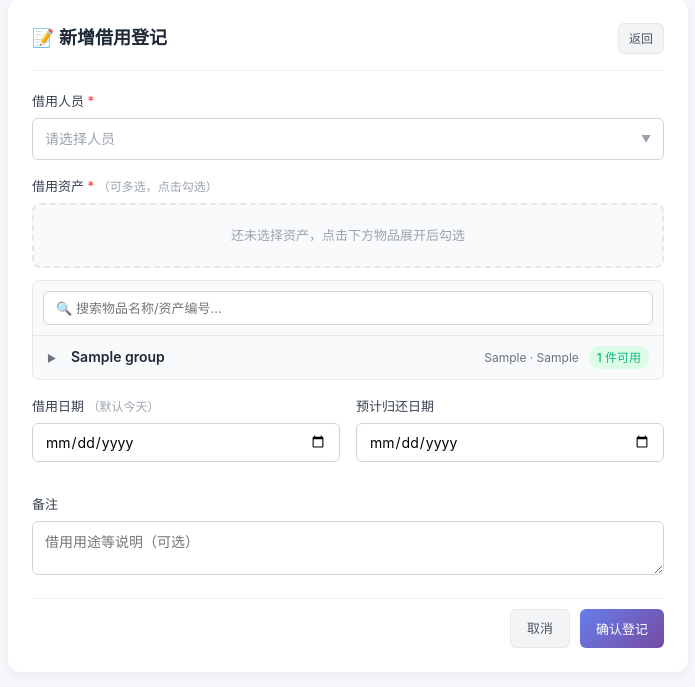
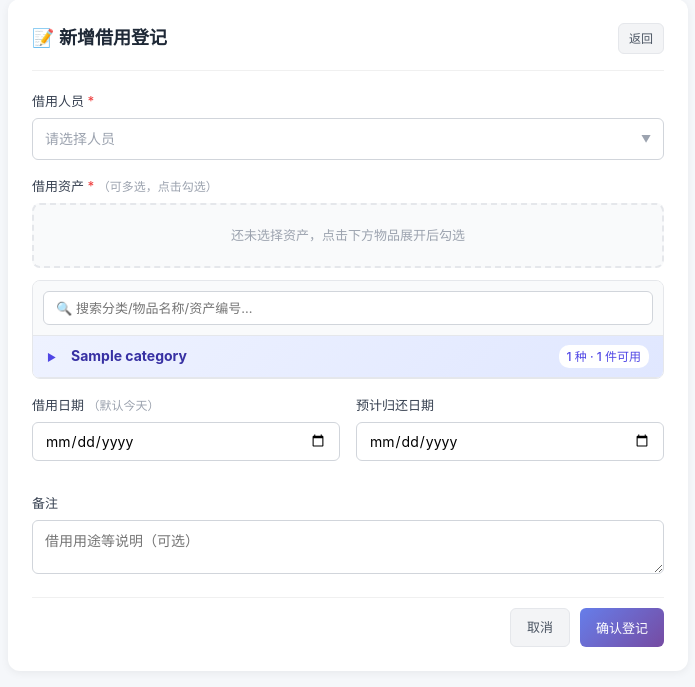
Before and after one commit to jackie251818/item-manager, a Flask app: template templates/borrow_form.html in a window 1280 px wide. Shown: the part 85-772 px from the top of the page, without its empty margins (292-987 px from the left). Run offline with Flask 3, Linux system fonts and the light colour scheme; the template is opened without the code that fills it: most values are stand-ins (such as "Sample title", 1, 10 or a date in 2020); grey boxes marked "Sample" are stand-in pictures; parts of the project's set-up code (start-up, migrations or seed data) failed here and were passed over.

Commit message:
fix: 修复初始化/导入/归还一致性缺陷，借出页新增物品分类层级
- init_db 改为模块加载时执行，修复 Gunicorn 全新部署不建表；
  并发初始化用 BEGIN IMMEDIATE 串行化，迁移仅限老库升级场景，不再触碰存量数据
- 汇总导入修正 expected_return_date/actual_return_date 列名，
  逐行 SAVEPOINT 替代整批 rollback，单行失败不再回滚整批
- 删除借用中记录时释放资产；归还加 status='borrowed' 条件，重复归还不再误放资产
- 借出页资产选择器新增「分类 → 物品 → 资产」三级目录，搜索支持三级过滤并自动展开命中层级

```diff
--- a/app.py
+++ b/app.py
@@ -149,9 +149,17 @@ def init_db():
     os.makedirs(os.path.join(app.config['UPLOAD_FOLDER'], 'avatars'), exist_ok=True)
     os.makedirs(os.path.join(app.config['UPLOAD_FOLDER'], 'items'), exist_ok=True)
 
-    conn = sqlite3.connect(db_path)
+    conn = sqlite3.connect(db_path, timeout=15)
     conn.row_factory = sqlite3.Row
     c = conn.cursor()
+    # 串行化多 worker 的首次初始化，避免并发建表 / 迁移
+    c.execute('BEGIN IMMEDIATE')
+
+    # 迁移只在「老库升级」场景执行（有 items 但没有 assets）；
+    # 已有的完整库直接跳过，绝不重写存量数据
+    existing_tables = {row[0] for row in c.execute(
+        "SELECT name FROM sqlite_master WHERE type='table'").fetchall()}
+    legacy_upgrade = 'items' in existing_tables and 'assets' not in existing_tables
 
     # 人员表
     c.execute('''
@@ -257,9 +265,12 @@ def init_db():
     admin_password = app.config['ADMIN_PASSWORD']
     c.execute("SELECT id FROM users WHERE username=?", (admin_username,))
     if not c.fetchone():
-        c.execute("INSERT INTO users (username, password_hash, is_admin) VALUES (?, ?, 1)",
-                  (admin_username, generate_password_hash(admin_password)))
-        logger.info('init_db 已创建初始管理员账号: %s', admin_username)
+        try:
+            c.execute("INSERT INTO users (username, password_hash, is_admin) VALUES (?, ?, 1)",
+                      (admin_username, generate_password_hash(admin_password)))
+            logger.info('init_db 已创建初始管理员账号: %s', admin_username)
+        except sqlite3.IntegrityError:
+            pass  # 并发初始化时另一个 worker 已建好
 
     # ===== 审计日志表 =====
     c.execute('''
@@ -278,7 +289,7 @@ def init_db():
     asset_count = c.execute('SELECT COUNT(*) as c FROM assets').fetchone()['c']
     item_count = c.execute('SELECT COUNT(*) as c FROM items').fetchone()['c']
 
-    if asset_count == 0 and item_count > 0:
+    if legacy_upgrade and asset_count == 0 and item_count > 0:
         items = c.execute('SELECT * FROM items').fetchall()
         for item in items:
             for i in range(1, item['total_count'] + 1):
@@ -332,7 +343,7 @@ def init_db():
         "SELECT COUNT(*) as c FROM assets WHERE model IS NULL OR model = ''"
     ).fetchone()['c']
 
-    if assets_without_model > 0:
+    if legacy_upgrade and assets_without_model > 0:
         c.execute('''
             UPDATE assets
             SET model = (SELECT model FROM items WHERE items.id = assets.item_id),
@@ -342,6 +353,11 @@ def init_db():
 
     conn.commit()
     conn.close()
+
+
+# 模块加载即初始化数据库：gunicorn 下 __name__ 不是 '__main__'，
+# 只放在启动块里会导致全新部署不建表（登录页 500）
+init_db()
 
 
 def save_uploaded_file(file_obj, subfolder):
@@ -1068,9 +1084,21 @@ def add_borrow():
     # 转成列表并排序
     item_groups = sorted(asset_by_item.values(), key=lambda x: x['item_name'])
 
+    # 再加一级「物品分类」总目录：分类 → 物品 → 单件资产
+    cat_map = {}
+    for g in item_groups:
+        cat = g['item_category'] or '未分类'
+        cat_map.setdefault(cat, []).append(g)
+    sorted_cats = sorted(cat_map.keys(), key=lambda x: (x == '未分类', x))
+    category_groups = [{
+        'category': c,
+        'groups': cat_map[c],
+        'asset_count': sum(len(g['assets']) for g in cat_map[c]),
+    } for c in sorted_cats]
+
     today = datetime.now().strftime('%Y-%m-%d')
     return render_template('borrow_form.html',
-                           persons=persons, item_groups=item_groups, today=today,
+                           persons=persons, category_groups=category_groups, today=today,
                            pre_person=request.args.get('person_id', 0, type=int))
 
 
@@ -1145,14 +1173,15 @@ def return_borrow(bid):
     db = get_db()
     return_date = request.form.get('return_date', '') or datetime.now().strftime('%Y-%m-%d')
 
-    # 获取借用记录，找到关联的资产
+    # 获取借用记录，找到关联的资产（仅对「借用中」的记录生效，防重复归还误放资产）
     borrow = db.execute('SELECT * FROM borrows WHERE id=?', (bid,)).fetchone()
-    if borrow and borrow['asset_id']:
+    if borrow and borrow['status'] == 'borrowed' and borrow['asset_id']:
         # 更新资产状态为可用
-        db.execute("UPDATE assets SET status='available' WHERE id=?", (borrow['asset_id'],))
+        db.execute("UPDATE assets SET status='available' WHERE id=? AND status='borrowed'",
+                   (borrow['asset_id'],))
 
     db.execute(
-        "UPDATE borrows SET status='returned', actual_return_date=? WHERE id=?",
+        "UPDATE borrows SET status='returned', actual_return_date=? WHERE id=? AND status='borrowed'",
         (return_date, bid)
     )
     db.commit()
@@ -1182,6 +1211,9 @@ def edit_borrow(bid):
 def delete_borrow(bid):
     db = get_db()
     b = db.execute('SELECT person_id, asset_id, status FROM borrows WHERE id=?', (bid,)).fetchone()
+    # 记录仍在借用中，删除时要把资产放回可用，否则资产会永久卡在 borrowed
+    if b and b['status'] == 'borrowed' and b['asset_id']:
+        db.execute("UPDATE assets SET status='available' WHERE id=?", (b['asset_id'],))
     db.execute('DELETE FROM borrows WHERE id=?', (bid,))
     _audit('delete', 'borrow', bid, f'person={b["person_id"] if b else ""} asset={b["asset_id"] if b else ""}')
     db.commit()
@@ -1734,6 +1766,8 @@ def import_summary():
             status_str = h('状态')
             note = h('备注')
 
+            # 每行独立保存点：单行失败只回滚该行，不影响本批次已成功的行
+            db.execute('SAVEPOINT import_row')
             try:
                 # 1) 人员：按姓名匹配，不存在则新建
                 cur = db.execute('SELECT id FROM persons WHERE name=?', (person_name,))
@@ -1799,7 +1833,7 @@ def import_summary():
                     if not existing:
                         cur = db.execute(
                             '''INSERT INTO borrows
-                               (person_id, item_id, asset_id, quantity, borrow_date, expected_return, status, note)
+                               (person_id, item_id, asset_id, quantity, borrow_date, expected_return_date, status, note)
                                VALUES (?, ?, ?, 1, ?, ?, 'borrowed', ?)''',
                             (person_id, item_id, asset_id, borrow_date, expected_return or None, note or None))
                         new_borrows += 1
@@ -1813,7 +1847,7 @@ def import_summary():
                     if not cur.fetchone():
                         db.execute(
                             '''INSERT INTO borrows
-                               (person_id, item_id, asset_id, quantity, borrow_date, expected_return, actual_return, status, note)
+                               (person_id, item_id, asset_id, quantity, borrow_date, expected_return_date, actual_return_date, status, note)
                                VALUES (?, ?, ?, 1, ?, ?, ?, 'returned', ?)''',
                             (person_id, item_id, asset_id, borrow_date, expected_return or None, borrow_date, note or None))
                         new_borrows += 1
@@ -1821,8 +1855,11 @@ def import_summary():
             except Exception as ex:
                 errors.append('第{}行: {}'.format(row_idx, str(ex)))
                 skip += 1
-                db.rollback()
+                db.execute('ROLLBACK TO SAVEPOINT import_row')
+                db.execute('RELEASE SAVEPOINT import_row')
                 continue
+            else:
+                db.execute('RELEASE SAVEPOINT import_row')
 
         db.commit()
 
@@ -1854,6 +1891,5 @@ def import_summary():
 
 # ---------- 启动 ----------
 if __name__ == '__main__':
-    init_db()
     port = int(os.environ.get('PORT', 5000))
     app.run(host='0.0.0.0', port=port, debug=False)
--- a/static/style.css
+++ b/static/style.css
@@ -1262,6 +1262,70 @@ a { text-decoration: none; color: inherit; }
     overflow-y: auto;
 }
 
+/* 第一级：物品分类总目录 */
+.ap-cat-group {
+    border-bottom: 1px solid #e5e7eb;
+}
+
+.ap-cat-group:last-child {
+    border-bottom: none;
+}
+
+.ap-cat-header {
+    display: flex;
+    align-items: center;
+    gap: 10px;
+    padding: 9px 14px;
+    background: linear-gradient(135deg, #eef2ff 0%, #e0e7ff 100%);
+    border-bottom: 1px solid #e5e7eb;
+    cursor: pointer;
+    user-select: none;
+    transition: background 0.15s;
+}
+
+.ap-cat-header:hover {
+    background: linear-gradient(135deg, #e0e7ff 0%, #c7d2fe 100%);
+}
+
+.ap-cat-arrow {
+    font-size: 10px;
+    color: #4f46e5;
+    width: 14px;
+}
+
+.ap-cat-name {
+    font-size: 14px;
+    font-weight: 700;
+    color: #3730a3;
+    flex: 1;
+}
+
+.ap-cat-count {
+    font-size: 12px;
+    color: #4f46e5;
+    background: #fff;
+    padding: 2px 8px;
+    border-radius: 10px;
+    font-weight: 500;
+}
+
+/* 分类下的第二级（物品）缩进 */
+.ap-cat-body .ap-item-header {
+    padding-left: 30px;
+}
+
+.ap-cat-body .ap-item-group:last-child {
+    border-bottom: none;
+}
+
+.ap-cat-body .ap-asset-item {
+    padding-left: 54px;
+}
+
+.ap-cat-body .ap-asset-check {
+    left: 30px;
+}
+
 .ap-item-group {
     border-bottom: 1px solid #f0f0f0;
 }
--- a/templates/borrow_form.html
+++ b/templates/borrow_form.html
@@ -50,20 +50,27 @@
                 <div class="selected-empty">还未选择资产，点击下方物品展开后勾选</div>
             </div>
 
-            <!-- 资产选择（按物品分组） -->
+            <!-- 资产选择（物品分类总目录 → 物品 → 单件资产） -->
             <div class="asset-picker">
                 <div class="asset-picker-search">
-                    <input type="text" id="assetSearchInput" placeholder="🔍 搜索物品名称/资产编号..." oninput="filterAssetPicker()">
+                    <input type="text" id="assetSearchInput" placeholder="🔍 搜索分类/物品名称/资产编号..." oninput="filterAssetPicker()">
                 </div>
                 <div class="asset-picker-list" id="assetPickerList">
-                    {% for group in item_groups %}
+                    {% for cat in category_groups %}
+                    <div class="ap-cat-group" data-search="{{ cat.category }}">
+                        <div class="ap-cat-header" onclick="toggleApCatGroup(this)">
+                            <span class="ap-cat-arrow">▶</span>
+                            <span class="ap-cat-name">{{ cat.category }}</span>
+                            <span class="ap-cat-count">{{ cat.groups|length }} 种 · {{ cat.asset_count }} 件可用</span>
+                        </div>
+                        <div class="ap-cat-body" style="display:none;">
+                            {% for group in cat.groups %}
                             <div class="ap-item-group" data-search="{{ group.item_name }} {{ group.item_category or '' }} {{ group.item_model or '' }}">
                                 <div class="ap-item-header" onclick="toggleApItemGroup(this)">
                                     <span class="ap-item-arrow">▶</span>
                                     <span class="ap-item-name">{{ group.item_name }}</span>
                                     <span class="ap-item-sub">
-                                {% if group.item_category %}{{ group.item_category }}{% endif %}
-                                {% if group.item_model %} · {{ group.item_model }}{% endif %}
+                                        {% if group.item_model %}型号：{{ group.item_model }}{% endif %}
                                     </span>
                                     <span class="ap-item-count">{{ group.assets|length }} 件可用</span>
                                 </div>
@@ -93,7 +100,10 @@
                                 </div>
                             </div>
                             {% endfor %}
-                    {% if item_groups|length == 0 %}
+                        </div>
+                    </div>
+                    {% endfor %}
+                    {% if category_groups|length == 0 %}
                     <div style="text-align:center;padding:30px;color:#9ca3af;font-size:13px;">暂无可用资产</div>
                     {% endif %}
                 </div>
@@ -167,6 +177,18 @@ function selectPerson(id, displayText) {
 }
 
 // ===== 资产选择 =====
+function toggleApCatGroup(header) {
+    var body = header.nextElementSibling;
+    var arrow = header.querySelector('.ap-cat-arrow');
+    if (body.style.display === 'none') {
+        body.style.display = '';
+        arrow.textContent = '▼';
+    } else {
+        body.style.display = 'none';
+        arrow.textContent = '▶';
+    }
+}
+
 function toggleApItemGroup(header) {
     var list = header.nextElementSibling;
     var arrow = header.querySelector('.ap-item-arrow');
@@ -223,32 +245,43 @@ function removeAssetSelect(assetId) {
 
 function filterAssetPicker() {
     var keyword = document.getElementById('assetSearchInput').value.toLowerCase().trim();
-    var groups = document.querySelectorAll('.ap-item-group');
 
-    groups.forEach(function(group) {
+    document.querySelectorAll('.ap-cat-group').forEach(function(cat) {
+        var catText = cat.getAttribute('data-search').toLowerCase();
+        var catMatch = catText.indexOf(keyword) > -1;
+        var visibleItems = 0;
+        var catBody = cat.querySelector('.ap-cat-body');
+
+        cat.querySelectorAll('.ap-item-group').forEach(function(group) {
             var groupText = group.getAttribute('data-search').toLowerCase();
-        var assets = group.querySelectorAll('.ap-asset-item');
-        var visibleAssetCount = 0;
+            var groupMatch = groupText.indexOf(keyword) > -1;
+            var visibleAssets = 0;
 
-        assets.forEach(function(asset) {
+            group.querySelectorAll('.ap-asset-item').forEach(function(asset) {
                 var assetText = asset.getAttribute('data-search').toLowerCase();
-            if (assetText.indexOf(keyword) > -1 || groupText.indexOf(keyword) > -1) {
-                asset.style.display = '';
-                visibleAssetCount++;
-            } else {
-                asset.style.display = 'none';
+                var hit = !keyword || catMatch || groupMatch || assetText.indexOf(keyword) > -1;
+                asset.style.display = hit ? '' : 'none';
+                if (hit) visibleAssets++;
+            });
+
+            var showGroup = !keyword || catMatch || groupMatch || visibleAssets > 0;
+            group.style.display = showGroup ? '' : 'none';
+            if (showGroup) visibleItems++;
+
+            // 搜索命中时自动展开物品
+            if (keyword && showGroup) {
+                group.querySelector('.ap-asset-list').style.display = '';
+                group.querySelector('.ap-item-arrow').textContent = '▼';
             }
         });
 
-        // 如果搜索关键字匹配物品名，自动展开
-        var assetList = group.querySelector('.ap-asset-list');
-        var arrow = group.querySelector('.ap-item-arrow');
-        if (keyword && (groupText.indexOf(keyword) > -1 || visibleAssetCount > 0)) {
-            assetList.style.display = '';
-            arrow.textContent = '▼';
+        var showCat = !keyword || catMatch || visibleItems > 0;
+        cat.style.display = showCat ? '' : 'none';
+        // 搜索命中时自动展开分类
+        if (keyword && showCat) {
+            catBody.style.display = '';
+            cat.querySelector('.ap-cat-arrow').textContent = '▼';
         }
-
-        group.style.display = (groupText.indexOf(keyword) > -1 || visibleAssetCount > 0) ? '' : 'none';
     });
 }
 
```
Lines whose indentation alone changed are shown as unchanged.
